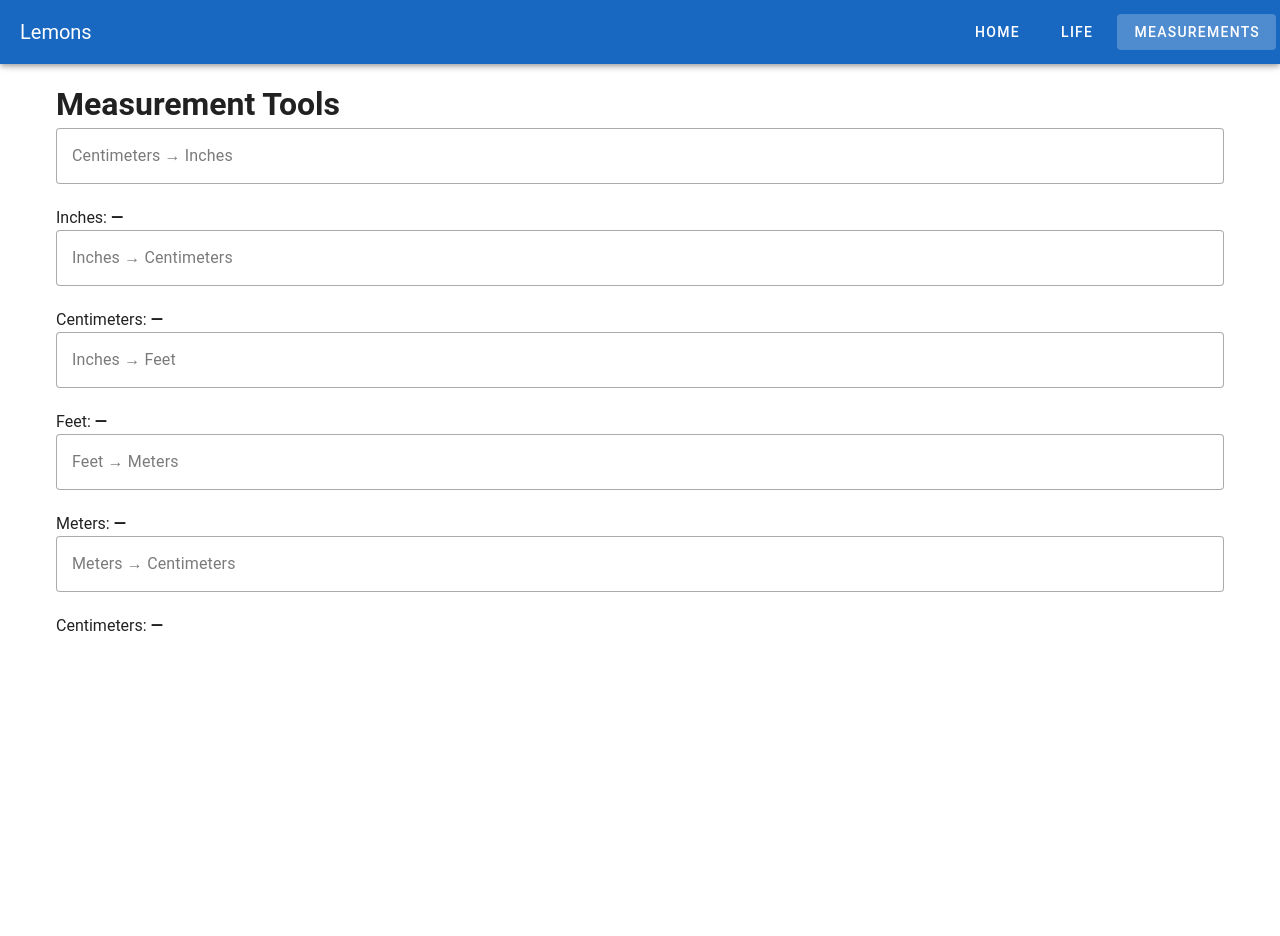
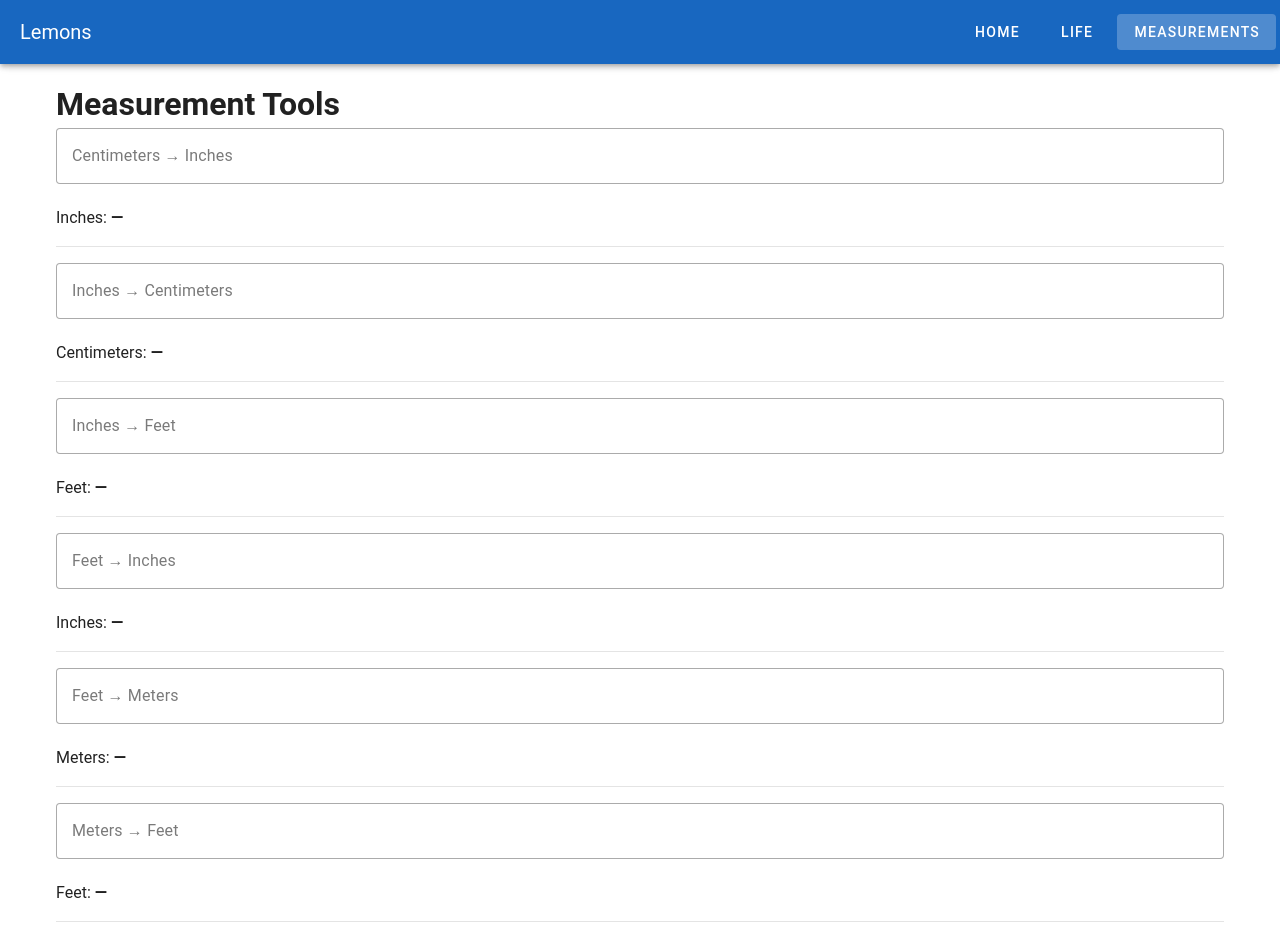
Before and after one commit to RsuttonWebsites/Lemons, a Vue app: page /#/measurements in a window 1280 px wide. Shown: the top 936 px of the page. Before the commit the page ends 800 px from the top, so only its background shows below. Built offline with nearby package versions, Linux system fonts and the light colour scheme; a small style sheet from the web is missing.

Commit message:
added new measurements

```diff
--- a/src/pages/measurements.vue
+++ b/src/pages/measurements.vue
@@ -9,6 +9,7 @@
         type="number"
       />
       <div>{{ tool.resultLabel }}: <strong>{{ tool.output }}</strong></div>
+      <v-divider class="my-4" />
     </div>
 
     <div></div>
@@ -50,12 +51,42 @@ const tools = reactive([
     ),
   },
   {
+    label: 'Feet → Inches',
+    resultLabel: 'Inches',
+    input: '',
+    output: computed(() =>
+      tools[3].input !== ''
+        ? (parseFloat(tools[3].input) * 12).toFixed(2)
+        : '—'
+    ),
+  },
+  {
     label: 'Feet → Meters',
     resultLabel: 'Meters',
     input: '',
     output: computed(() =>
-      tools[3].input !== ''
-        ? (parseFloat(tools[3].input) * 0.3048).toFixed(2)
+      tools[4].input !== ''
+        ? (parseFloat(tools[4].input) * 0.3048).toFixed(2)
+        : '—'
+    ),
+  },
+  {
+    label: 'Meters → Feet',
+    resultLabel: 'Feet',
+    input: '',
+    output: computed(() =>
+      tools[5].input !== ''
+        ? (parseFloat(tools[5].input) / 0.3048).toFixed(2)
+        : '—'
+    ),
+  },
+  {
+    label: 'Centimeters → Meters',
+    resultLabel: 'Meters',
+    input: '',
+    output: computed(() =>
+      tools[5].input !== ''
+        ? (parseFloat(tools[5].input) / 100).toFixed(2)
         : '—'
     ),
   },
@@ -64,8 +95,8 @@ const tools = reactive([
     resultLabel: 'Centimeters',
     input: '',
     output: computed(() =>
-      tools[4].input !== ''
-        ? (parseFloat(tools[4].input) * 100).toFixed(2)
+      tools[6].input !== ''
+        ? (parseFloat(tools[6].input) * 100).toFixed(2)
         : '—'
     ),
   },
```
